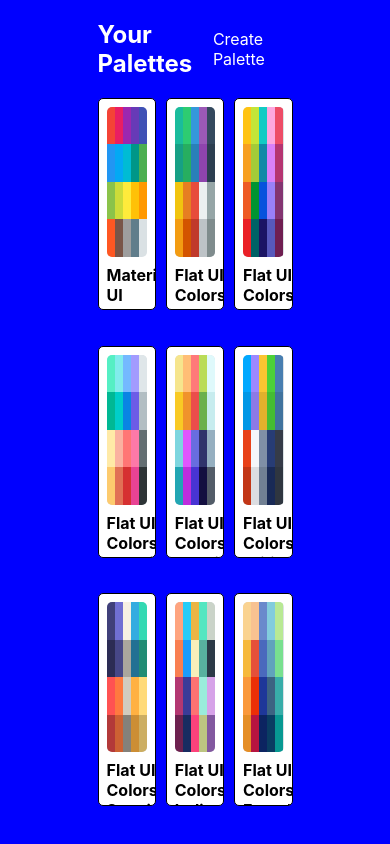
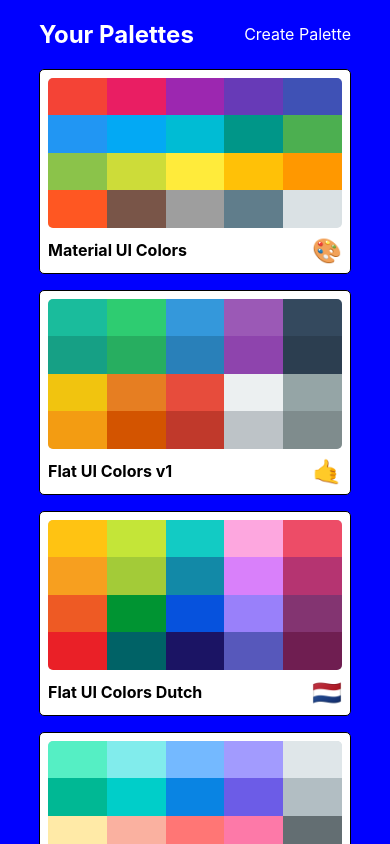
Before and after one commit to WilliamSole/React-Color-Palette, a React (Create React App) app: page / in a window 390 px wide. Shown: the top 844 px of the page. Built offline with nearby package versions, Linux system fonts and the light colour scheme.

Commit message:
make paletteList responsive

```diff
--- a/src/styles/PaletteListStyles.js
+++ b/src/styles/PaletteListStyles.js
@@ -1,3 +1,4 @@
+import sizes from './sizes';
 export default {
     root: {
         backgroundColor: 'blue',
@@ -11,7 +12,13 @@
         display: 'flex',
         alignItems: 'flex-start',
         flexDirection: 'column',
-        flexWrap: 'wrap'
+        flexWrap: 'wrap',
+        [sizes.down('xl')]: {
+            width: '80%'
+        },
+        [sizes.down('sm')]: {
+            widht: '75%'
+        }
     },
     nav: {
         display: 'flex',
@@ -29,6 +36,13 @@
         width: '100%',
         display: 'grid',
         gridTemplateColumns: 'repeat(3, 30%)',
-        gridGap: '5%'
+        gridGap: '2.5rem',
+        [sizes.down('md')]: {
+            gridTemplateColumns: 'repeat(2, 50%)'
+        },
+        [sizes.down('sm')]: {
+            gridTemplateColumns: 'repeat(1, 100%)',
+            gridGap: '1rem'
+        }
     }
 }
--- a/src/styles/sizes.js
+++ b/src/styles/sizes.js
@@ -6,7 +6,8 @@
         const sizes = {
             sm: '576px',
             md: '768px',
-            lg: '992px'
+            lg: '992px',
+            xl: '1600px'
         }
         return `@media (max-width: ${sizes[size]})`
     }
```
